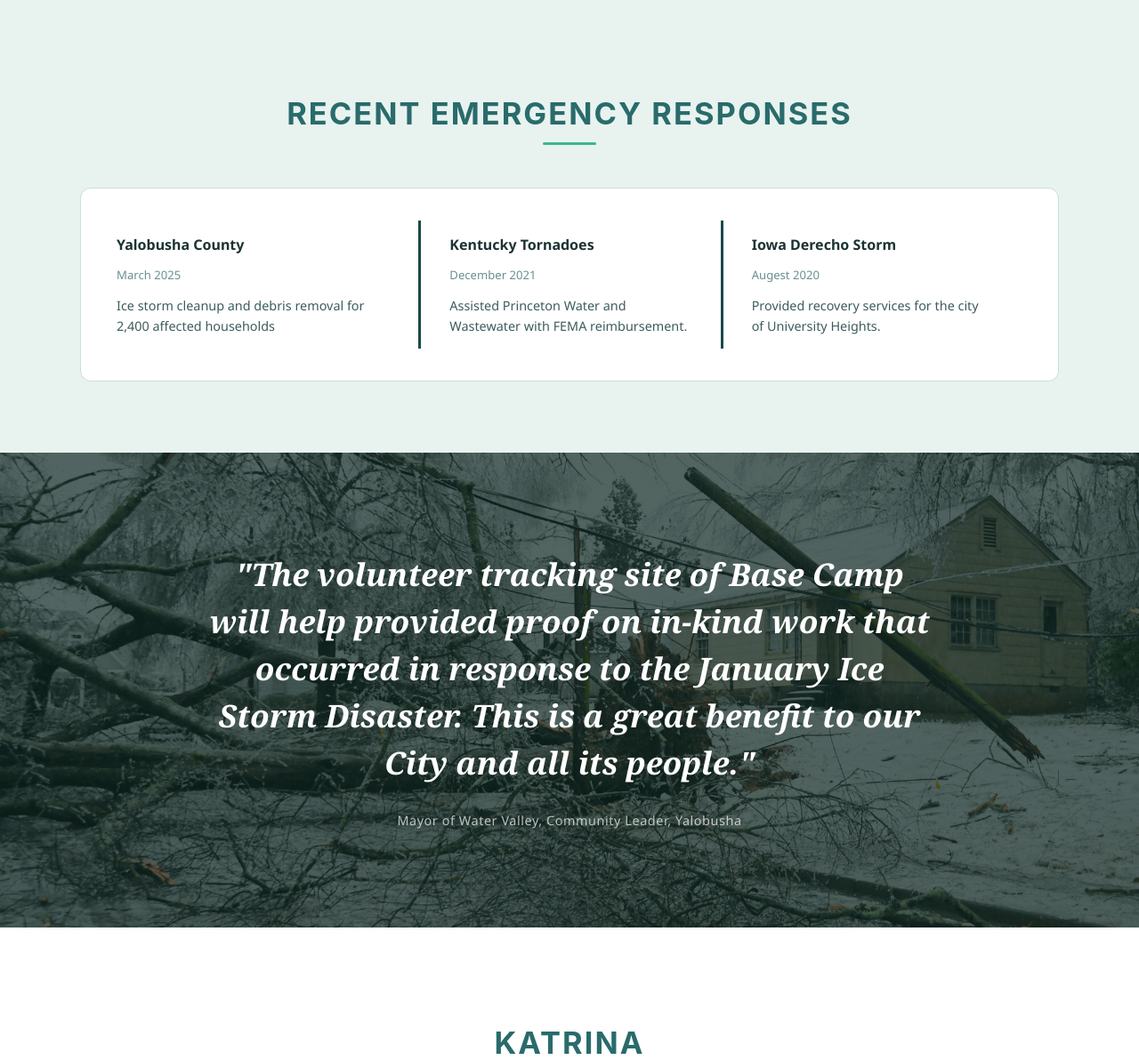
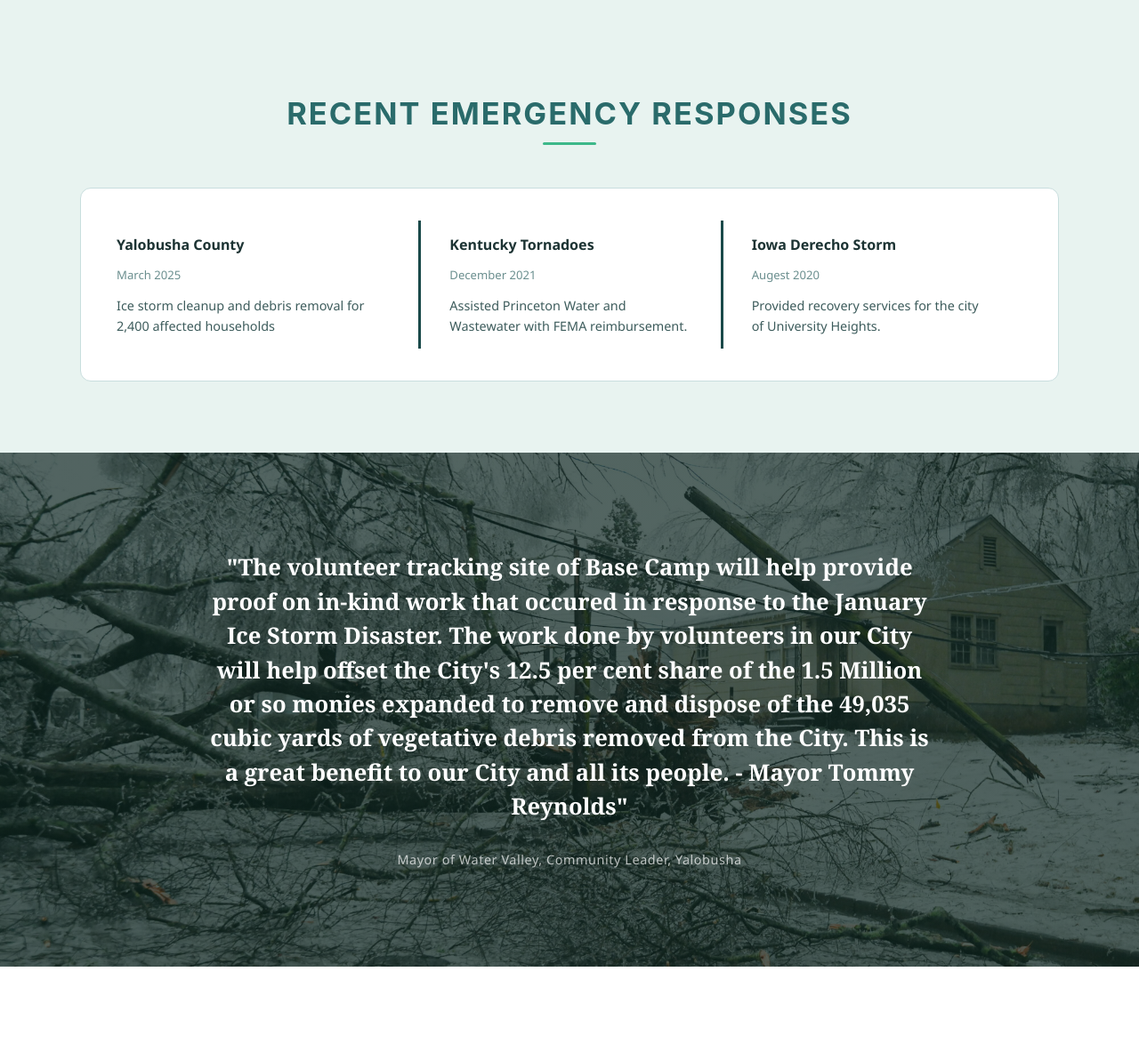
Before and after one commit to Aleahb00/VolunteerTracking, a Django app: template app/templates/landing.html in a window 1280 px wide. Shown: the part 681-1873 px from the top of the page at 89% size. Run offline with Django 4.2, Linux system fonts and the light colour scheme; the template is opened without the code that fills it: values that come from a table or form of the project are taken from there, others are empty; data comes from the database, SQL or seed files in the repository; parts of the project's set-up code (start-up, migrations or seed data) failed here and were passed over.

Commit message:
updated mayor quote and fixed quotes css

```diff
--- a/app/static/css/landing.css
+++ b/app/static/css/landing.css
@@ -396,9 +396,9 @@ header {
 
 .testimonial blockquote {
   font-family: var(--font-display);
-  font-size: clamp(1.4rem, 3vw, 2.2rem);
-  font-style: italic;
-  font-weight: 700;
+  font-size: 1.6rem;
+  font-style: Montserrat, sans-serif;
+  font-weight: 600;
   line-height: 1.5;
   max-width: 820px;
   margin: 0 auto 28px;
--- a/app/templates/landing.html
+++ b/app/templates/landing.html
@@ -85,9 +85,12 @@
   <section class="testimonial">
     <div class="container">
       <blockquote>
-        "The volunteer tracking site of Base Camp will help provided
-        proof on in-kind work that occurred in response to the January Ice Storm Disaster.
-        This is a great benefit to our City and all its people."
+        "The volunteer tracking site of Base Camp will help provide
+        proof on in-kind work that occured in response to the January Ice Storm Disaster. The work
+        done by volunteers in our City will help offset the City's 12.5 per cent share
+        of the 1.5 Million or so monies expanded to remove and dispose of the
+        49,035 cubic yards of vegetative debris removed from the City.
+        This is a great benefit to our City and all its people. - Mayor Tommy Reynolds"
       </blockquote>
       <cite>
         Mayor of Water Valley, Community Leader, Yalobusha
```
